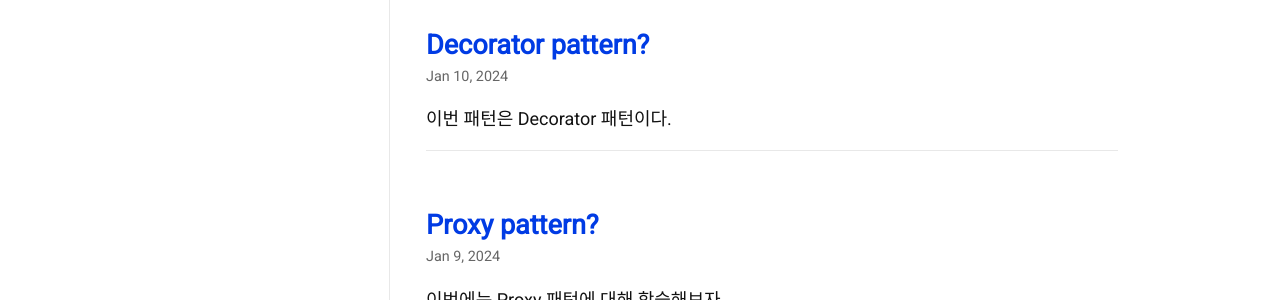
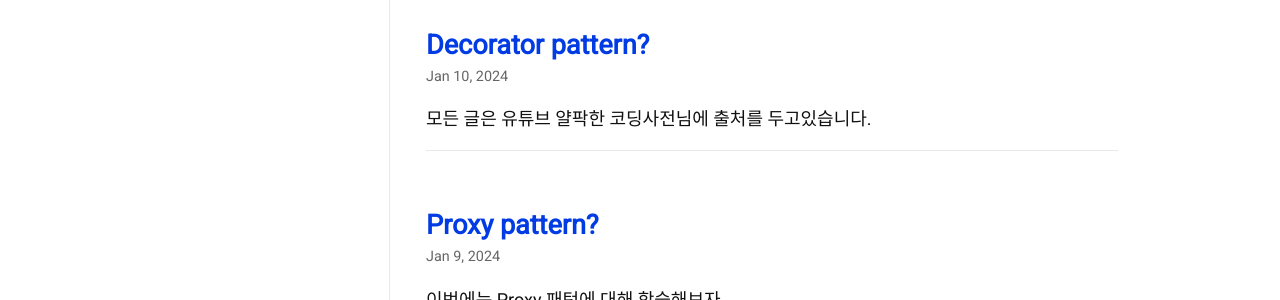
Before and after one commit to Jinseop-Sim/Jinseop-Sim.github.io, a Jekyll site: the page built from index.html, in a window 1280 px wide. Shown: the part 656-956 px from the top of the page. Built offline with Jekyll 4.4.1, drawn with Linux system fonts in a browser that asks for light colours; nearby versions of some CDN libraries; some web fonts are replaced; the list of posts is cut into pages by our own code; some of the changed lines change nothing that is shown.

Commit message:
글 수정

````diff
--- a/_posts/2024-01-10-decorator.md
+++ b/_posts/2024-01-10-decorator.md
@@ -7,6 +7,8 @@
   - Jinseop Sim
 toc: true
 ---
+> 모든 글은 유튜브 얄팍한 코딩사전님에 출처를 두고있습니다.
+
 이번 패턴은 __Decorator__ 패턴이다.
 
 ### Decorator?
@@ -25,10 +27,34 @@
 예를 들어 아래와 같이 전투기 게임을 한다고 생각해보자.
 이 전투기는 아이템을 먹으면 추가적으로 무기가 부착된다.
 
+<img width="485" alt="스크린샷 2024-01-11 오후 7 34 49" src="https://github.com/Jinseop-Sim/Jinseop-Sim.github.io/assets/71700079/7708a436-cba9-4790-bd81-b5af651cbc2b">
+
 이 때, 추가적으로 무기를 사용하도록 하는 클래스를 만약
 아래와 같은 구조로 매번 새 클래스를 선언한다면?
 무기의 종류가 많아지면 많아질수록 복잡도가 매우 커질 것이다.
 
+<img width="529" alt="스크린샷 2024-01-11 오후 7 38 34" src="https://github.com/Jinseop-Sim/Jinseop-Sim.github.io/assets/71700079/da3f3656-2c9d-4d07-947a-3b2bb6d54a10">
+
 이럴 때 복잡도를 줄일 수 있는 것이 바로 __Decorator!__
 
 ### 구현
+아래와 같이 Decorator를 추상 클래스를 구현한다.
+
+<img width="630" alt="스크린샷 2024-01-11 오후 7 39 03" src="https://github.com/Jinseop-Sim/Jinseop-Sim.github.io/assets/71700079/24a4be3d-6f54-4779-aec4-956e74ecf9ad">
+
+기본적으로 추상 클래스는 인자로 우리가 사용하려는 객체를 받게 된다.
+해당 객체가 주입되면, 상위 인터페이스에 선언된 메서드를 사용할 수가 있다.
+그럼 추가적인 클래스는, 해당 추상 클래스를 상속받으면 된다!
+
+<img width="544" alt="스크린샷 2024-01-11 오후 7 51 42" src="https://github.com/Jinseop-Sim/Jinseop-Sim.github.io/assets/71700079/2d140d71-4938-4871-9af1-80e9febd33ba">
+
+위와 같이 추상클래스를 상속받아, ```Fighter```를 주입시킨다.
+또한, 추상클래스가 구현한 ```attack()``` 메서드를 오버라이드 할 수 있다.
+이렇게 여러 개의 클래스를 만들어 놓고 사용한다면 어떻게 될까?
+바로 아래와 같이 사용할 수가 있다.
+
+<img width="1024" alt="스크린샷 2024-01-11 오후 7 53 05" src="https://github.com/Jinseop-Sim/Jinseop-Sim.github.io/assets/71700079/b0774c98-44d9-4b18-bdc6-2ed09191876e">
+
+위와 같이 생성자를 생성자로 감쌈으로써 여러 기능을 조합할 수가 있다.
+안 좋은 예시처럼 했다면 7개의 클래스를 새로 만들어야 했었다.
+하지만 단 3개의 클래스만으로 7개의 조합을 만들어 낼 수 있는 패턴이 되겠다.
````
